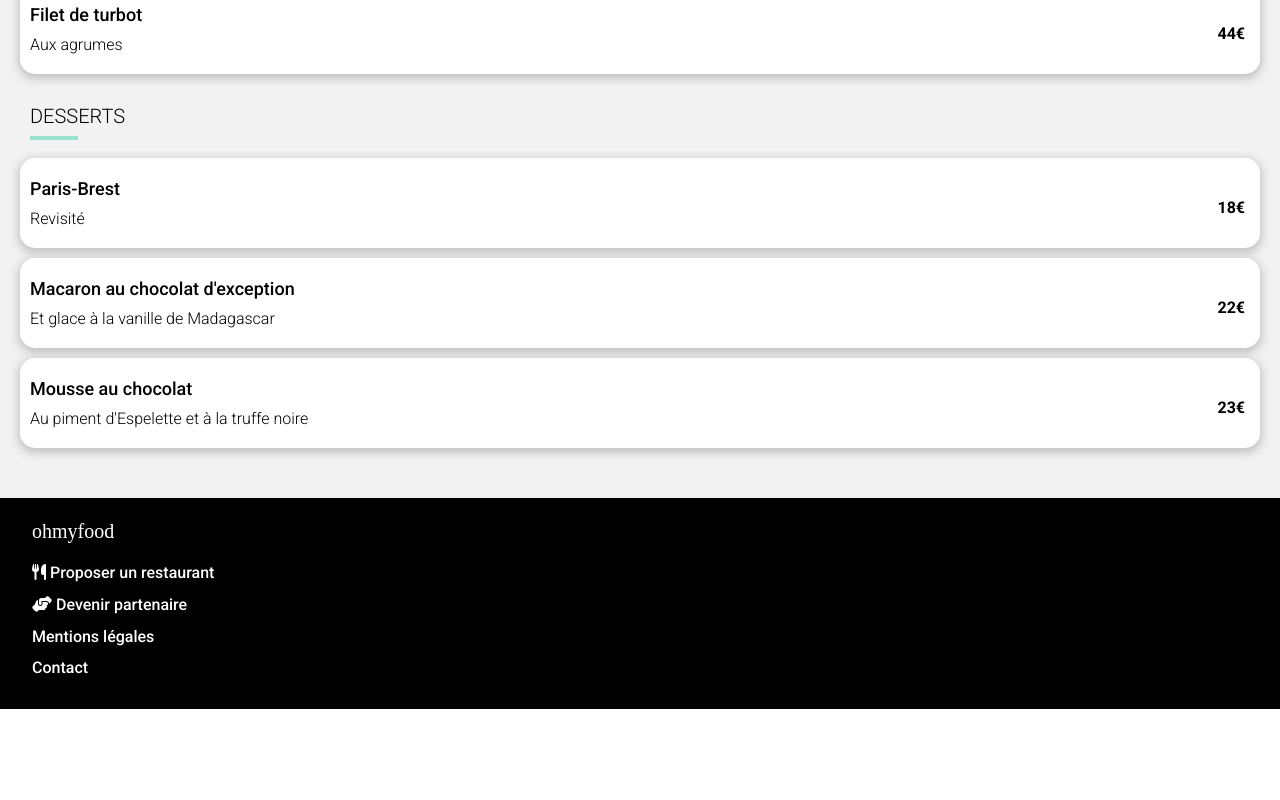
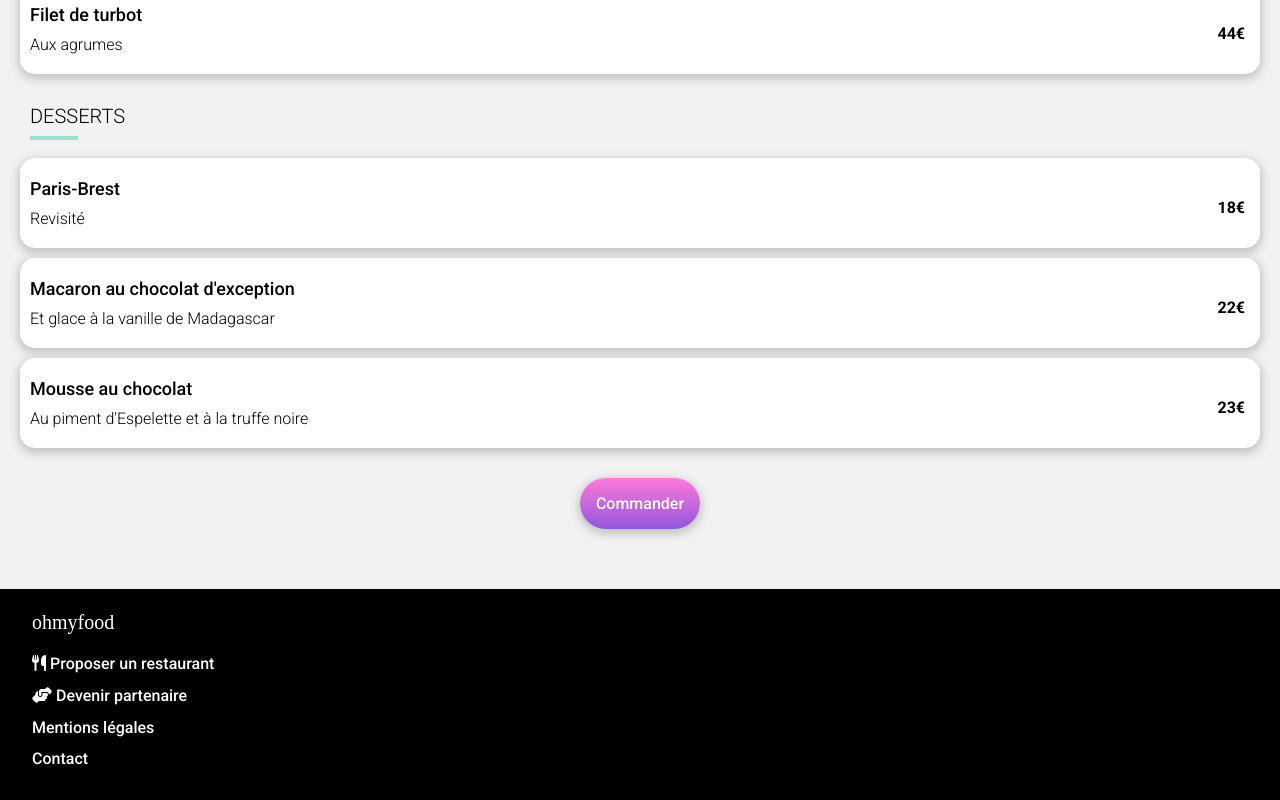
Before and after one commit to Jmonzili/Ohmyfood-React, a React (Create React App) app in the folder ohmyfood/: page /menu/1 in a window 1280 px wide. Shown: the part 1067-1867 px from the top of the page. Before the commit the page ends 1776 px from the top, so only its background shows below. Built offline with nearby package versions, Linux system fonts and the light colour scheme; a web font is replaced by a local one.

Commit message:
page menu ajout du 'Button: Commander'

```diff
--- a/ohmyfood/src/components/page-menu/MenuSection/index.jsx
+++ b/ohmyfood/src/components/page-menu/MenuSection/index.jsx
@@ -2,6 +2,7 @@ import styled from 'styled-components'
 import colors from '../../../utils/colors'
 import MenuTitle from './MenuTitle'
 import MenuContainer from './MenuContainer'
+import Button from '../../Reussable/Button'
 
 const MenuWrapper = styled.section`
 display: flex;
@@ -23,6 +24,7 @@ function MenuSection({restaurant}) {
         <MenuWrapper>
             <MenuTitle restaurantName={restaurantName} />
             <MenuContainer menu={menu} />
+            <Button>Commander</Button>
         </MenuWrapper>
     )
 }
```
